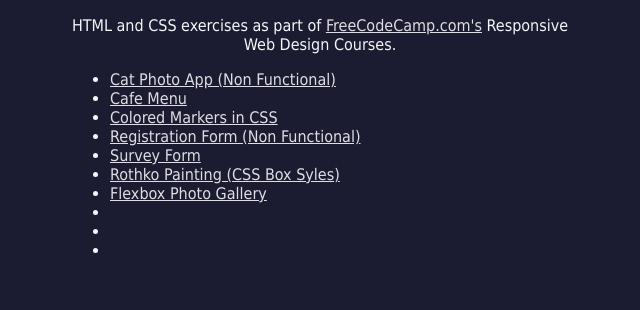
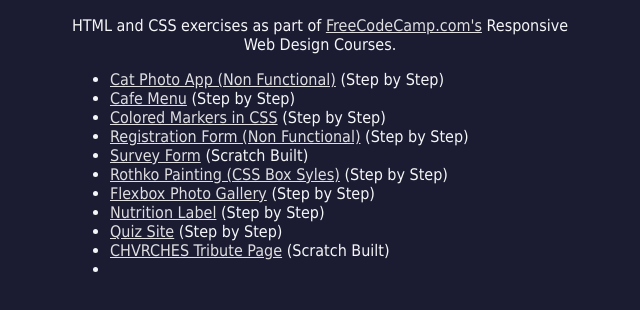
Before and after one commit to RamenJunkie/FreeCodeCamp---Responsive-Web-Design, a plain HTML site: page index.html in a window 1280 px wide. Shown: the part 124-434 px from the top of the page, without its empty margins (320-960 px from the left). Drawn offline with Linux system fonts and the light colour scheme.

Commit message:
Update Index

```diff
--- a/index.html
+++ b/index.html
@@ -10,15 +10,16 @@
     <h1>FreeCodeCamp.com Responsive Web Design</h1>
     <p>HTML and CSS exercises as part of <a href="https://www.freecodecamp.com">FreeCodeCamp.com's</a> Responsive Web Design Courses.</p>
     <ul>
-        <li><a href="./01 - Cat Photo App/index.html">Cat Photo App (Non Functional)</a></li>
-        <li><a href="./02 - Cafe Menu/index.html">Cafe Menu</a></li>
-        <li><a href="./03 - Colored Markers/index.html">Colored Markers in CSS</a></li>
-        <li><a href="./04 - Registration Form/index.html">Registration Form (Non Functional)</a></li>
-        <li><a href="./05 - Survey Form (Cert Project)/index.html">Survey Form</a></li>
-        <li><a href="./06 - Rothko Painting/index.html">Rothko Painting (CSS Box Syles)</a></li>
-        <li><a href="./07 - Flexbox Gallery/index.html">Flexbox Photo Gallery</a></li>
-        <li><a href=""></a></li>
-        <li><a href=""></a></li>
+        <li><a href="./01 - Cat Photo App/index.html">Cat Photo App (Non Functional)</a> (Step by Step)</li>
+        <li><a href="./02 - Cafe Menu/index.html">Cafe Menu</a> (Step by Step)</li>
+        <li><a href="./03 - Colored Markers/index.html">Colored Markers in CSS</a> (Step by Step)</li>
+        <li><a href="./04 - Registration Form/index.html">Registration Form (Non Functional)</a> (Step by Step)</li>
+        <li><a href="./05 - Survey Form (Cert Project)/index.html">Survey Form</a> (Scratch Built)</li>
+        <li><a href="./06 - Rothko Painting/index.html">Rothko Painting (CSS Box Syles)</a> (Step by Step)</li>
+        <li><a href="./07 - Flexbox Gallery/index.html">Flexbox Photo Gallery</a> (Step by Step)</li>
+        <li><a href="./08 - Nutrition Label/index.html">Nutrition Label</a> (Step by Step)</li>
+        <li><a href="./09 - Quiz Site/index.html">Quiz Site</a> (Step by Step)</li>
+        <li><a href="./10 - Tribute Page/index.html">CHVRCHES Tribute Page</a> (Scratch Built)</li>
         <li><a href=""></a></li>
     </ul>
     </div>
```
